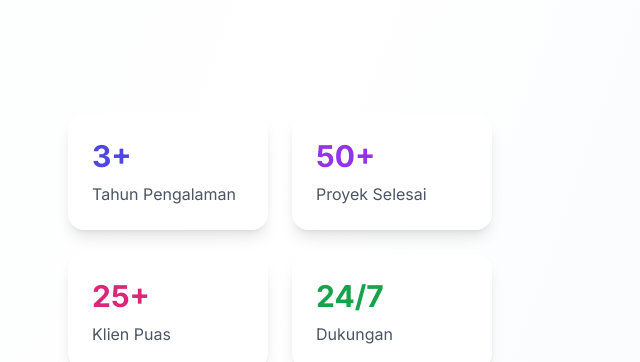
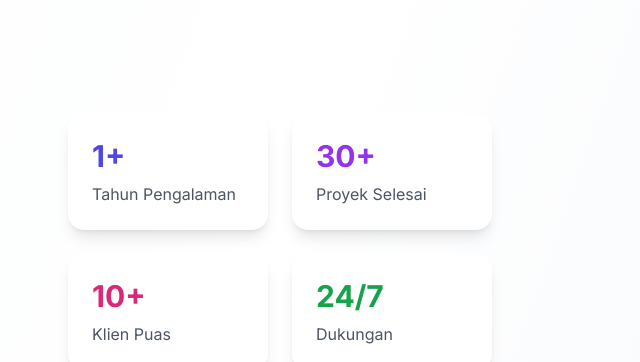
Before and after one commit to alcxaa/Portofolio, a plain HTML site: page index.html in a window 1280 px wide. Shown: the part 980-1342 px from the top of the page, 596-1236 px from the left. Drawn offline with nearby package versions, Linux system fonts and the light colour scheme.

Commit message:
index.html

```diff
--- a/index.html
+++ b/index.html
@@ -210,15 +210,15 @@
 
                 <div class="grid grid-cols-2 gap-6">
                     <div class="bg-white p-6 rounded-2xl shadow-lg hover:shadow-xl transition-shadow duration-300">
-                        <div class="text-3xl font-bold text-indigo-600 mb-2">3+</div>
+                        <div class="text-3xl font-bold text-indigo-600 mb-2">1+</div>
                         <div class="text-gray-600">Tahun Pengalaman</div>
                     </div>
                     <div class="bg-white p-6 rounded-2xl shadow-lg hover:shadow-xl transition-shadow duration-300">
-                        <div class="text-3xl font-bold text-purple-600 mb-2">50+</div>
+                        <div class="text-3xl font-bold text-purple-600 mb-2">30+</div>
                         <div class="text-gray-600">Proyek Selesai</div>
                     </div>
                     <div class="bg-white p-6 rounded-2xl shadow-lg hover:shadow-xl transition-shadow duration-300">
-                        <div class="text-3xl font-bold text-pink-600 mb-2">25+</div>
+                        <div class="text-3xl font-bold text-pink-600 mb-2">10+</div>
                         <div class="text-gray-600">Klien Puas</div>
                     </div>
                     <div class="bg-white p-6 rounded-2xl shadow-lg hover:shadow-xl transition-shadow duration-300">
```
